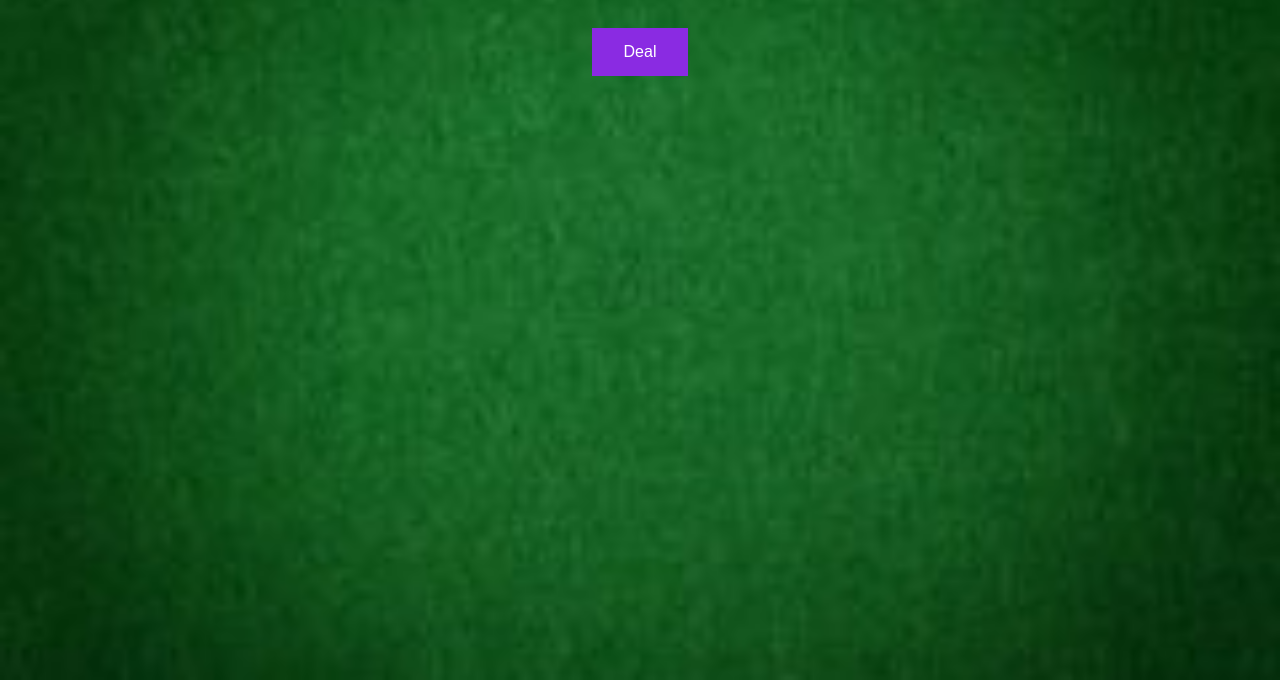
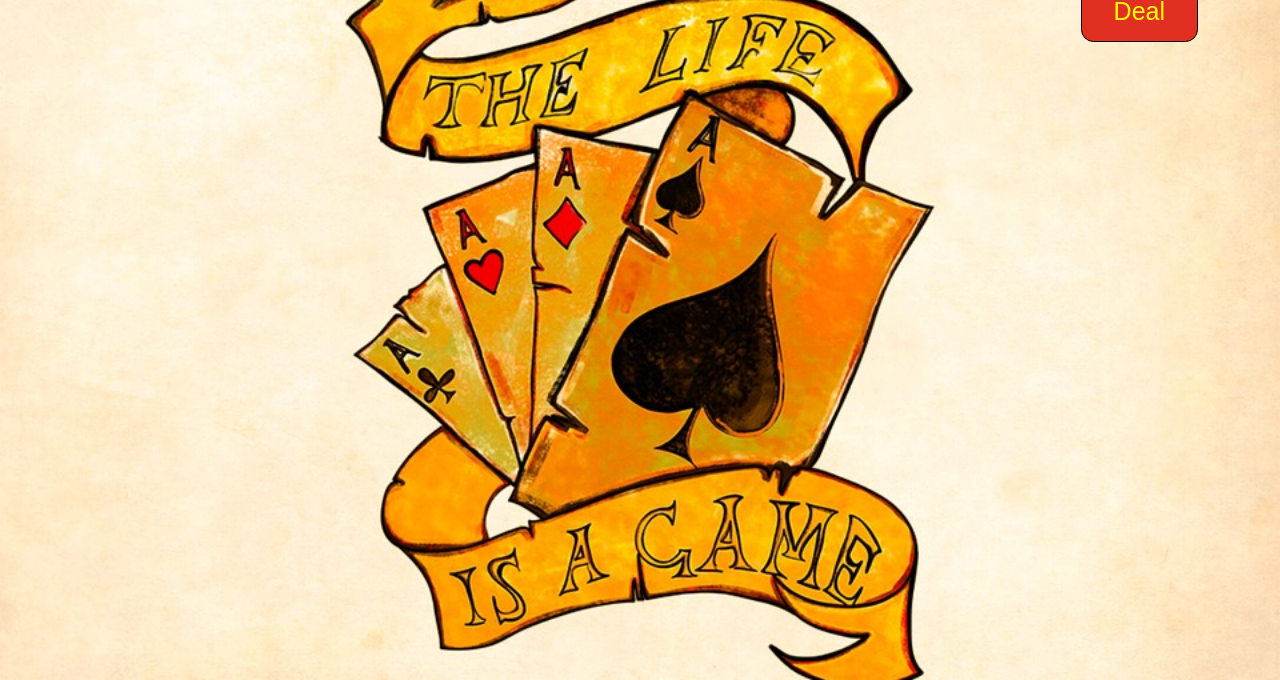
Before and after one commit to DRibeiro1124/shuffle, a website: page public/index.html in a window 1280 px wide. Shown: the part 120-800 px from the top of the page. Drawn offline with Linux system fonts and the light colour scheme.

Commit message:
finished css

```diff
--- a/public/index.html
+++ b/public/index.html
@@ -15,7 +15,7 @@
         <button id="shuffle-button">Deal</button>
       </section>
       <section class="felt">
-        <ul class="dealt-cards"></ul>
+        <ul class="dealt-cards"><img src="." alt=""></ul>
       </section>
       </main>
     <script src="/main.js" charset="utf-8"></script>
--- a/public/screen.css
+++ b/public/screen.css
@@ -6,37 +6,45 @@ body {
   margin: 0;
   min-height: 100%;
   font: 16px / 1 sans-serif;
-  background-image: url(./images/dark-green-poker-table-felt-soft-rough-textile-material-background-texture-close-up-shade-vignette-dark-green-felt-background-106339310.jpg);
+  background-image: url(./images/poker-background.jpg);
   background-repeat: no-repeat;
-  background-size: 100%;
+  background-size: cover;
 }
 
 #intro {
   display: flex;
-  justify-content: center;
-  font-size: 3em;
-  font-family: georgia;
+  justify-content: flex-start;
+  font-size: 2em;
+  font-family: fantasy;
+  color: #e13021;
+  margin: 0 0 0 2em;
+  padding-bottom: 1px;
 }
 
 .felt {
   display: flex;
-  justify-content: center;
+  justify-content: flex-start;
+  margin-left: 3em;
 }
 
 #shuffle-button {
-  background-color: blueviolet;
-    border: none;
-    color: white;
+  background-color: #e13021;
+  border: 1px black solid;
+  border-radius: 0.5em;
+  color: yellow;
   padding: 15px 32px;
   text-align: center;
   text-decoration: none;
   display: flex;
-    font-size: 16px;
+  font-size: 25px;
   margin: 4px 2px;
   cursor: pointer;
+  font-family: fantasy;
+  text-align: center;
 }
 
 .dealer-button {
   display: flex;
-  justify-content: center;
+  justify-content: flex-end;
+  margin-right: 5em;
 }
```
Also changed, not shown: public/images/Queen-spades.jpg (added), public/images/poker-background.jpg (added). Lines whose indentation alone changed are shown as unchanged.
